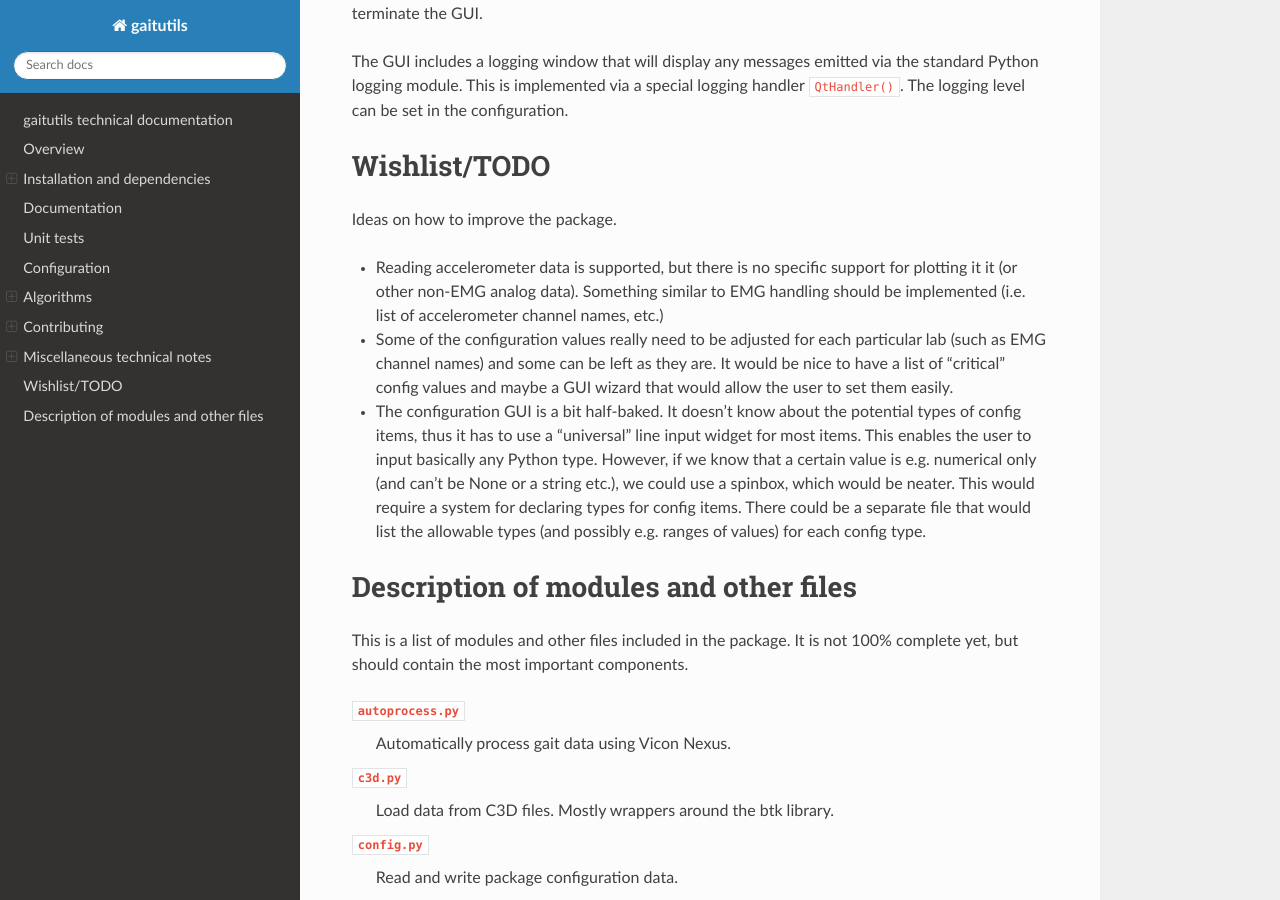
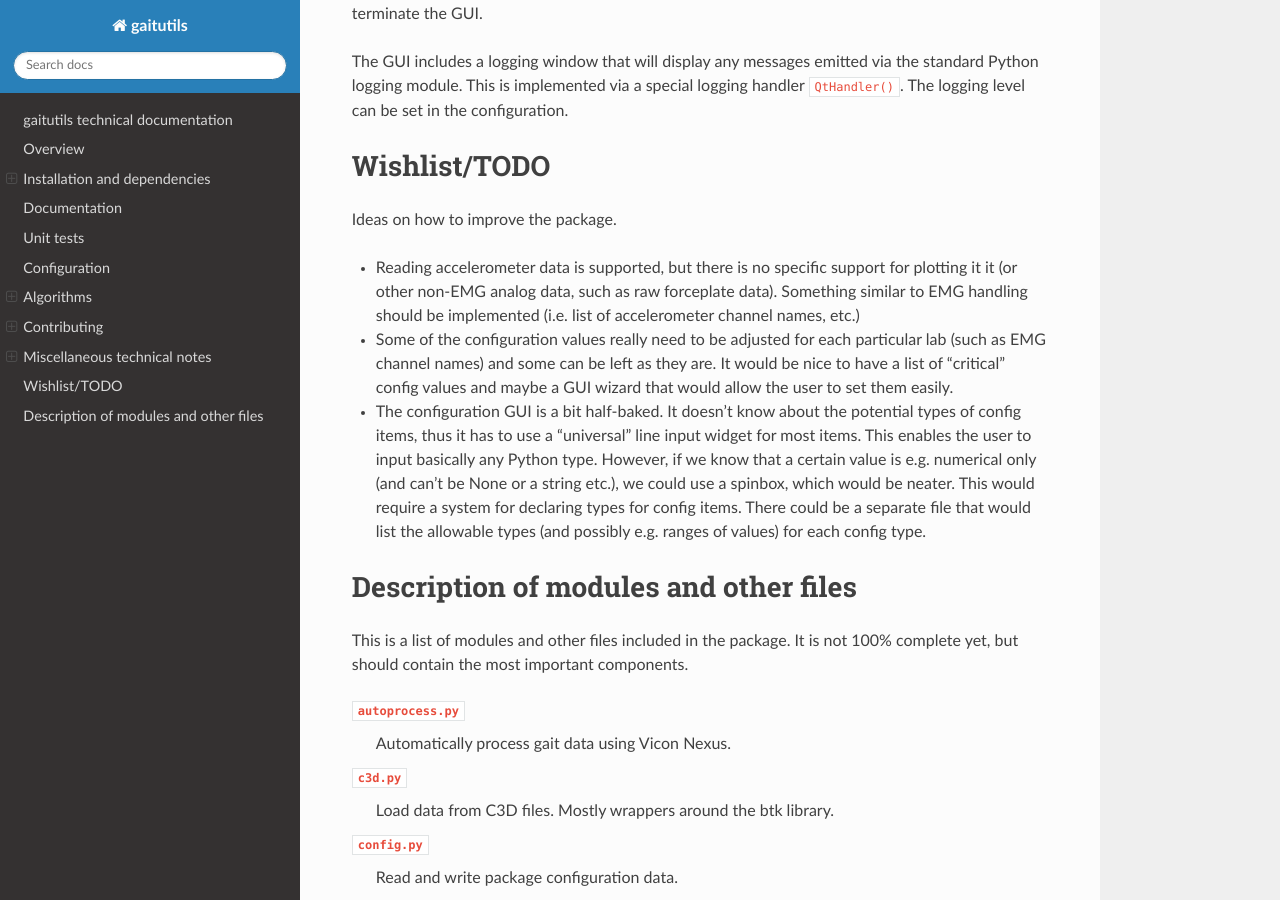
Before and after one commit to NCH-Motion-Laboratory/gaitutils, a Sphinx documentation site: the page built from docs/techdoc.rst, in a window 1280 px wide and 900 px high, scrolled down 6025 px. Built offline with Sphinx 7.4.7 and the Read the Docs theme 2.0.0, drawn with Linux system fonts in a browser that asks for light colours.

Commit message:
wip: docs

```diff
--- a/docs/techdoc.rst
+++ b/docs/techdoc.rst
@@ -318,9 +318,9 @@ Wishlist/TODO
 Ideas on how to improve the package.
 
 - Reading accelerometer data is supported, but there is no specific support for
-  plotting it it (or other non-EMG analog data). Something similar to EMG
-  handling should be implemented (i.e. list of accelerometer channel names,
-  etc.)
+  plotting it it (or other non-EMG analog data, such as raw forceplate data).
+  Something similar to EMG handling should be implemented (i.e. list of
+  accelerometer channel names, etc.)
 
 - Some of the configuration values really need to be adjusted for each
   particular lab (such as EMG channel names) and some can be left as they are.
```
